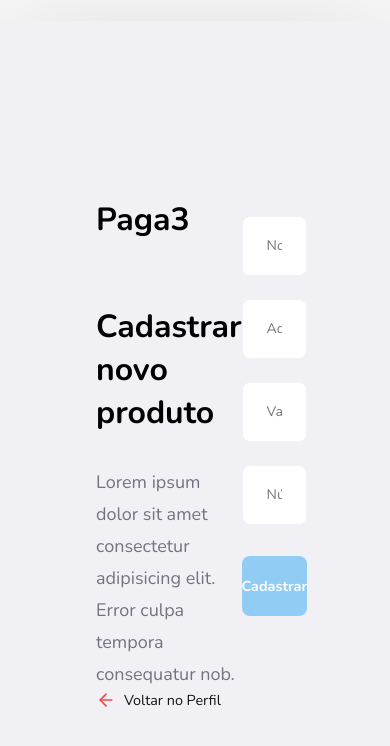
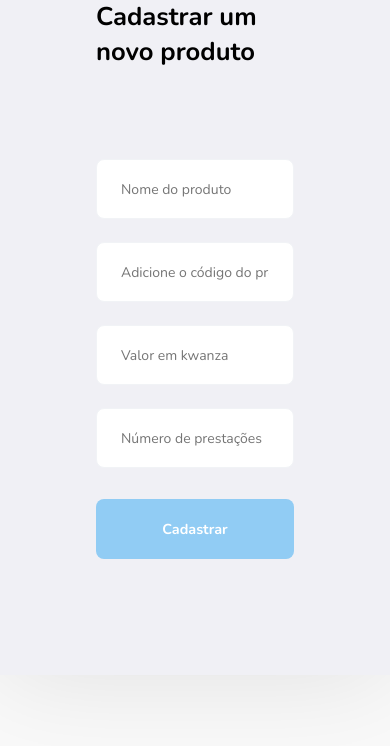
Before and after one commit to cabanga/teste-paga3, a React (Create React App) app: page /product/new in a window 390 px wide. Shown: the top 746 px of the page. Built offline with nearby package versions, Linux system fonts and the light colour scheme.

Commit message:
This commit update new product

```diff
--- a/src/pages/NewProduct/index.js
+++ b/src/pages/NewProduct/index.js
@@ -35,7 +35,7 @@ function NewProduct() {
 
       history.push('/seller/dashboard');
     } catch (error) {
-      alert('Deu merda, tente de novo');
+      alert('Não foi possível, tente de novo');
     }
   }
 
@@ -43,15 +43,11 @@ function NewProduct() {
     <div className="new-product">
       <div className="content">
         <section>
-        <h1>Paga3</h1>
-
-        <h1>Cadastrar novo produto</h1>
-          <p>Lorem ipsum dolor sit amet consectetur adipisicing elit. Error culpa tempora consequatur nob.</p>
-
           <Link to="/seller/dashboard" className="back-link">
             <FiArrowLeft size={20} color="#F94545"/>
            Voltar no Perfil
           </Link>
+        <h1>Cadastrar um novo produto</h1>
         </section>
         <form onSubmit={handleNewProduct}>
           <input
--- a/src/pages/NewProduct/style.css
+++ b/src/pages/NewProduct/style.css
@@ -27,14 +27,8 @@
 }
 
 .new-product .content section h1 {
-  margin: 64px 0 32px;
-  font-size: 32px;
-}
-
-.new-product .content section p {
-  font-size: 18px;
-  color: #737380;
-  line-height: 32px;
+  margin: 10px 0 10px;
+  font-size: 3.2rem;
 }
 
 .new-product .content form {
@@ -46,3 +40,12 @@
 .new-product .content form textarea {
   margin-top: 8px;
 }
+
+@media (max-width: 540px) {
+  .new-product .content {
+    flex-direction: column;
+  }
+  .new-product {
+    height: 65vh;
+  }
+}
```
